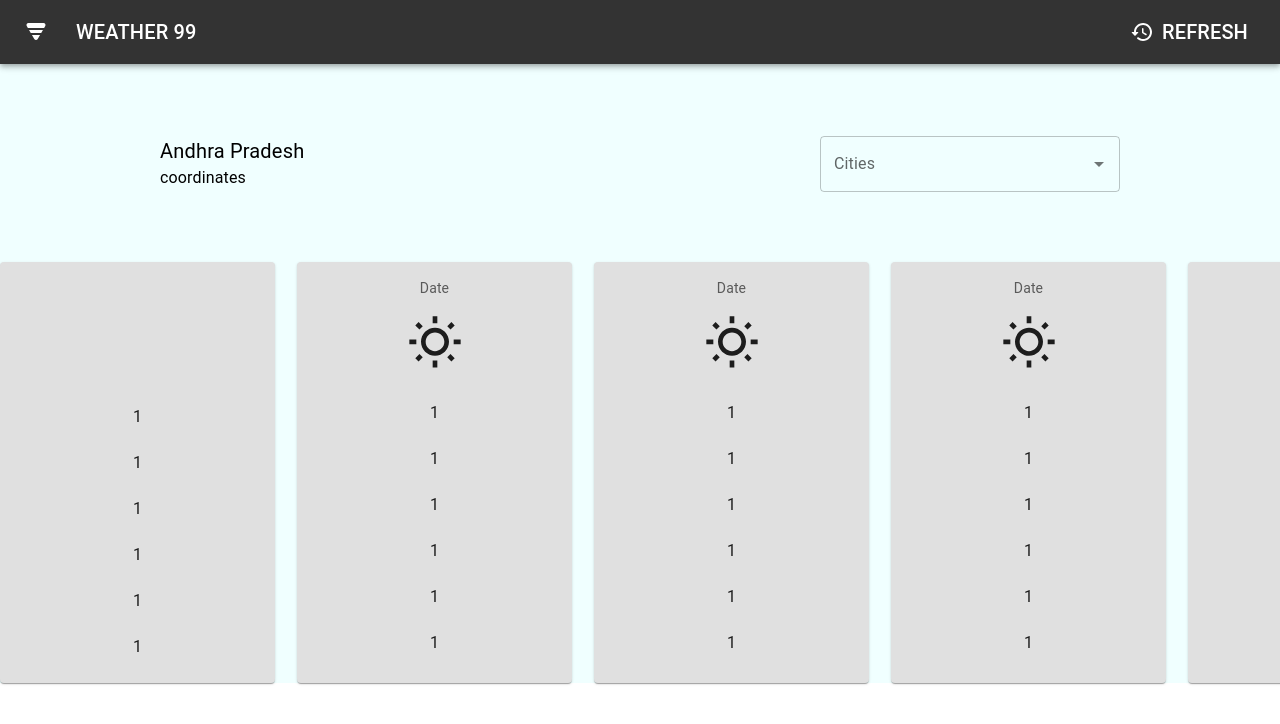
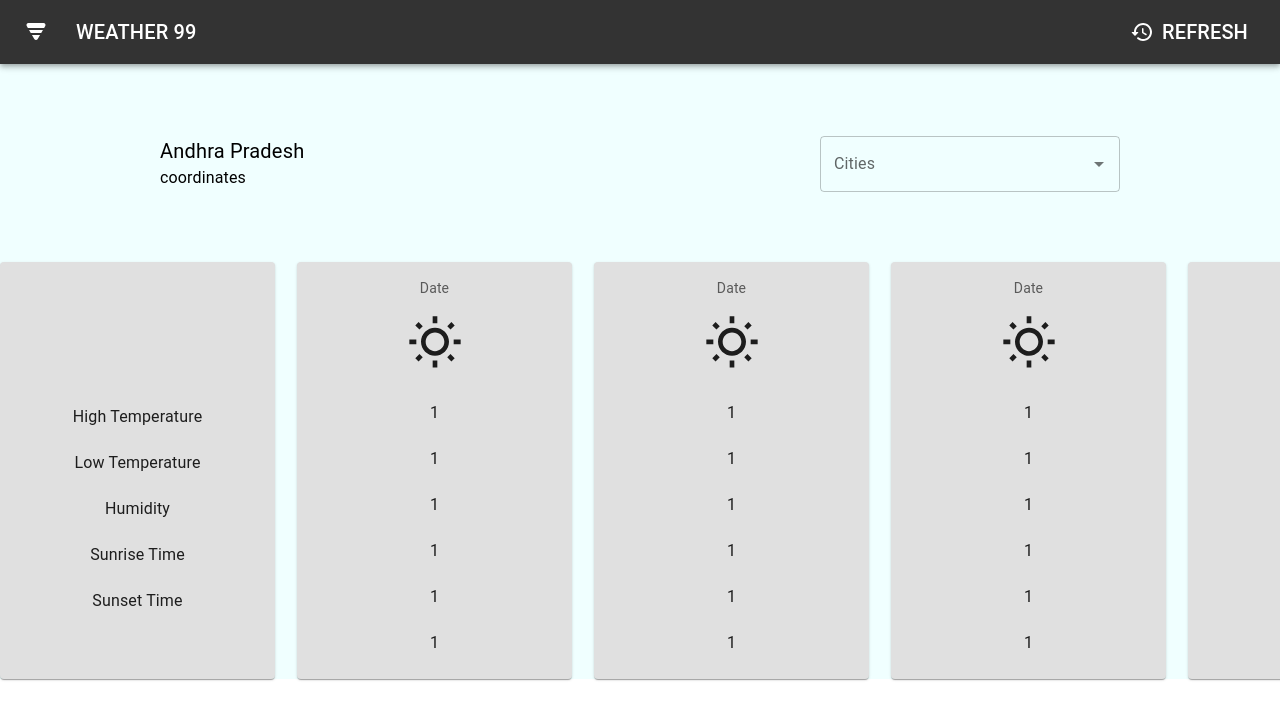
Before and after one commit to rd1073/Weather-App, a React (Create React App) app in the folder weatherapp/: page / in a window 1280 px wide. Shown: the top 724 px of the page. Built offline with nearby package versions, Linux system fonts and the light colour scheme.

Commit message:
commmit before sleeping

```diff
--- a/weatherapp/src/App.js
+++ b/weatherapp/src/App.js
@@ -10,6 +10,9 @@ function App() {
        <Navbar />
        <City />
        <Weathercards />
+
+
+
     </div>
   );
 }
--- a/weatherapp/src/components/weathercards.js
+++ b/weatherapp/src/components/weathercards.js
@@ -25,12 +25,12 @@ const Weathercards = () => {
     </Box>
 
     <Box sx={{ display: 'grid', gridTemplateColumns: 'repeat(1, 1fr)', textAlign: 'center', marginTop: '70px', gap: '22px'}}>
-        <Typography>1</Typography>
-        <Typography>1</Typography>
-        <Typography>1</Typography>
-        <Typography>1</Typography>
-        <Typography>1</Typography>
-        <Typography>1</Typography>
+        <Typography>High Temperature</Typography>
+        <Typography>Low Temperature</Typography>
+        <Typography>Humidity</Typography>
+        <Typography>Sunrise Time</Typography>
+        <Typography>Sunset Time</Typography>
+
 
 
       </Box>
```
